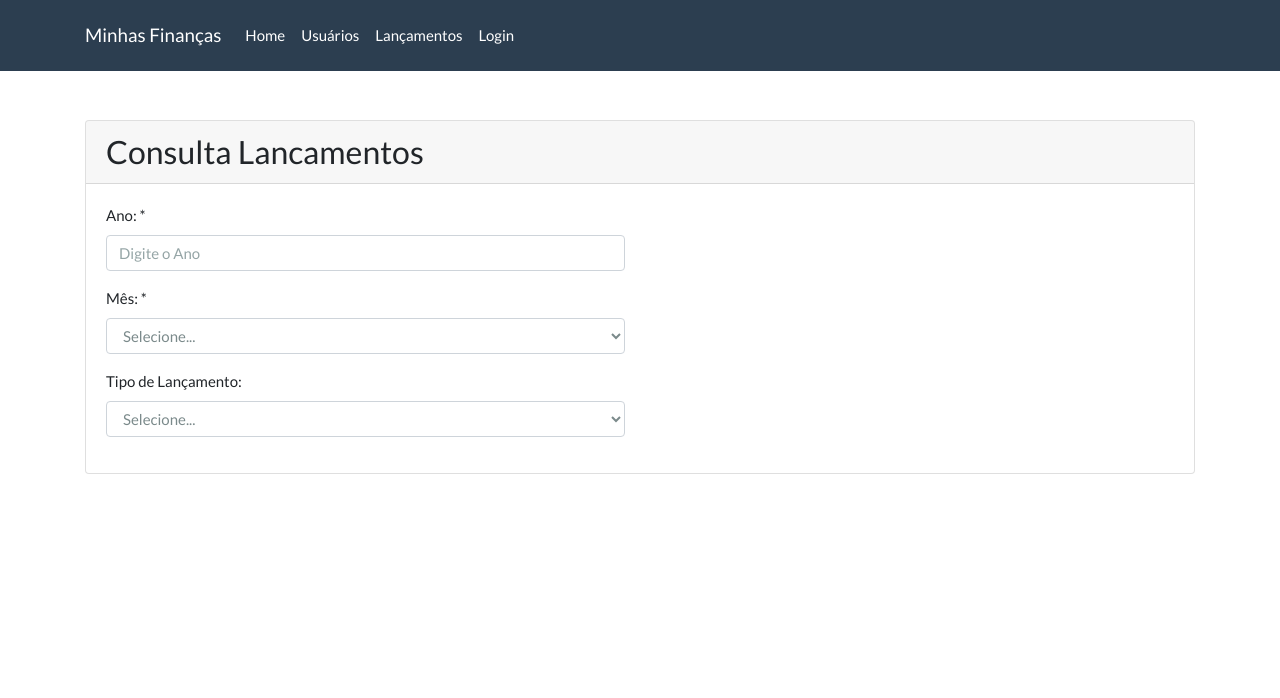
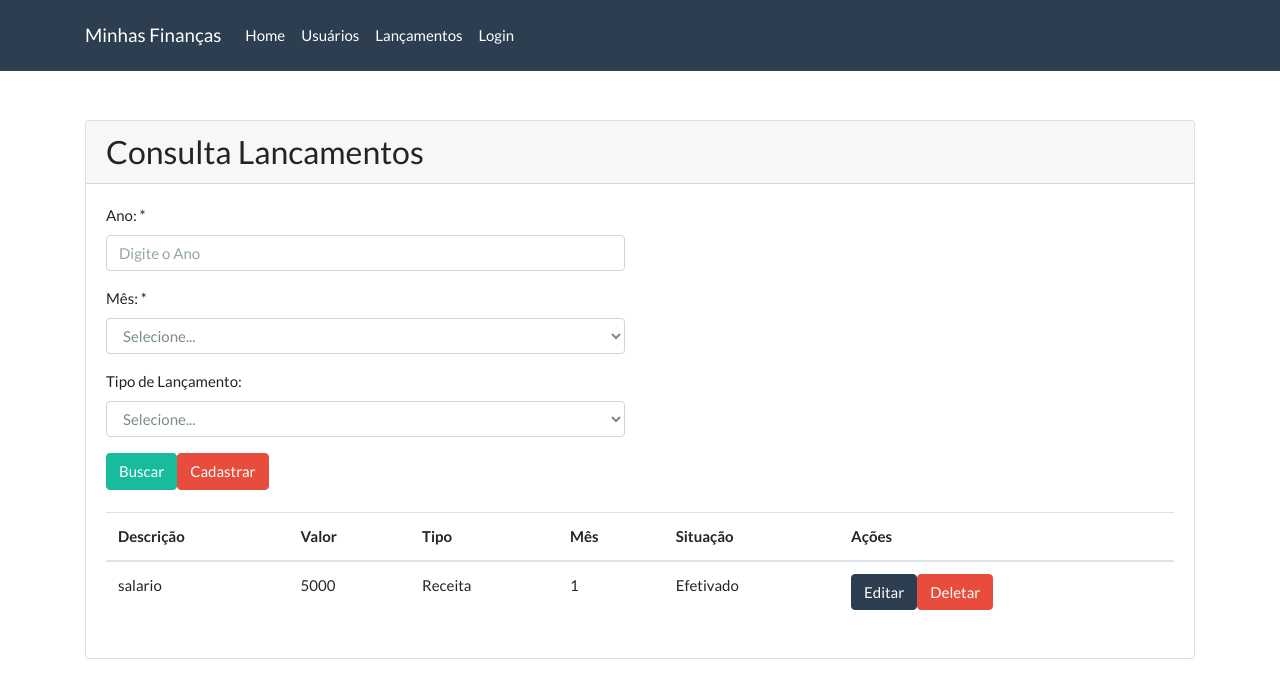
Before and after one commit to henriquearaujo91/minhas-financas-app, a React (Create React App) app: page /#/consulta-lancamentos in a window 1280 px wide. Shown: the top 698 px of the page. Built offline with nearby package versions, Linux system fonts and the light colour scheme.

Commit message:
Implementando o Datatable de lancamentos

```diff
--- a/src/components/navbar.js
+++ b/src/components/navbar.js
@@ -23,7 +23,7 @@ function Navbar() {
           <ul className="navbar-nav">
             <NavbarItem href="#/home" label="Home" />
             <NavbarItem href="#/cadastro-usuarios" label="Usuários" />
-            <NavbarItem href="#/" label="Lançamentos" />
+            <NavbarItem href="#/consulta-lancamentos" label="Lançamentos" />
             <NavbarItem href="#/login" label="Login" />
           </ul>
         </div>
--- a/src/main/rotas.js
+++ b/src/main/rotas.js
@@ -3,7 +3,7 @@ import { Route, Switch, HashRouter } from "react-router-dom";
 import Login from "../views/login";
 import CadastroUsuario from "../views/cadastroUsuario";
 import Home from "../views/home";
-import ConsultaLancamentos from "../views/consultaLancamentos";
+import ConsultaLancamentos from "../views/lancamentos/consultaLancamentos";
 
 function Rotas() {
   return (
--- a/src/views/consultaLancamentos.js
+++ b/src/views/lancamentos/consultaLancamentos.js
@@ -1,8 +1,9 @@
 import React from "react";
 import { withRouter } from "react-router-dom";
-import Card from "../components/card";
-import FormGroup from "../components/form-group";
-import SelectMenu from "../components/selectMenu";
+import Card from "../../components/card";
+import FormGroup from "../../components/form-group";
+import SelectMenu from "../../components/selectMenu";
+import LancamentosTable from "./lancamentosTable";
 
 class ConsultaLancamentos extends React.Component {
   render() {
@@ -28,6 +29,17 @@ class ConsultaLancamentos extends React.Component {
       { label: "Receita", value: "RECEITA" },
     ];
 
+    const lancamentos = [
+      {
+        id: 1,
+        descricao: "salario",
+        valor: 5000,
+        tipo: "Receita",
+        mes: 1,
+        status: "Efetivado",
+      },
+    ];
+
     return (
       <Card title="Consulta Lancamentos">
         <div className="row">
@@ -48,7 +60,19 @@ class ConsultaLancamentos extends React.Component {
               <FormGroup label="Tipo de Lançamento: " htmlFor="inputTipo">
                 <SelectMenu className="form-control" lista={tipos} />
               </FormGroup>
+              <button type="button" className="btn btn-success">
+                Buscar
+              </button>
+              <button type="button" className="btn btn-danger">
+                Cadastrar
+              </button>
             </div>
+          </div>
+        </div>
+        <br />
+        <div className="rol">
+          <div className="bs-component">
+            <LancamentosTable lancamentos={lancamentos} />
           </div>
         </div>
       </Card>
--- /dev/null
+++ b/src/views/lancamentos/lancamentosTable.js
@@ -0,0 +1,39 @@
+import React from "react";
+
+export default (props) => {
+  const rows = props.lancamentos.map((lancamento) => {
+    return (
+      <tr key={lancamento.id}>
+        <td>{lancamento.descricao}</td>
+        <td>{lancamento.valor}</td>
+        <td>{lancamento.tipo}</td>
+        <td>{lancamento.mes}</td>
+        <td>{lancamento.status}</td>
+        <td>
+          <button type="button" className="btn btn-primary">
+            Editar
+          </button>
+          <button type="button" className="btn btn-danger">
+            Deletar
+          </button>
+        </td>
+      </tr>
+    );
+  });
+
+  return (
+    <table className="table table-hover">
+      <thead>
+        <tr>
+          <th scope="col">Descrição</th>
+          <th scope="col">Valor</th>
+          <th scope="col">Tipo</th>
+          <th scope="col">Mês</th>
+          <th scope="col">Situação</th>
+          <th scope="col">Ações</th>
+        </tr>
+      </thead>
+      <tbody>{rows}</tbody>
+    </table>
+  );
+};
```
